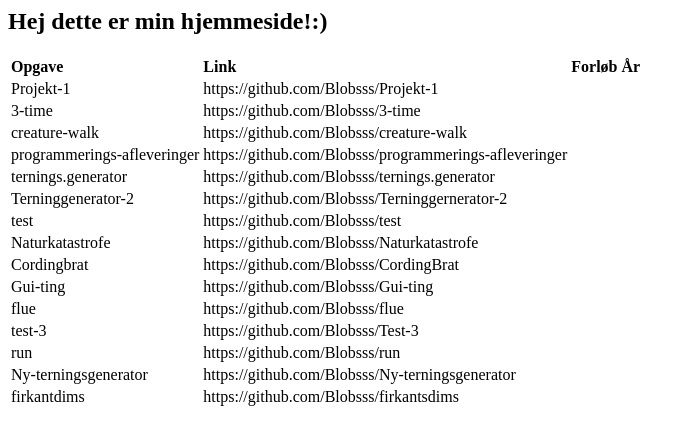
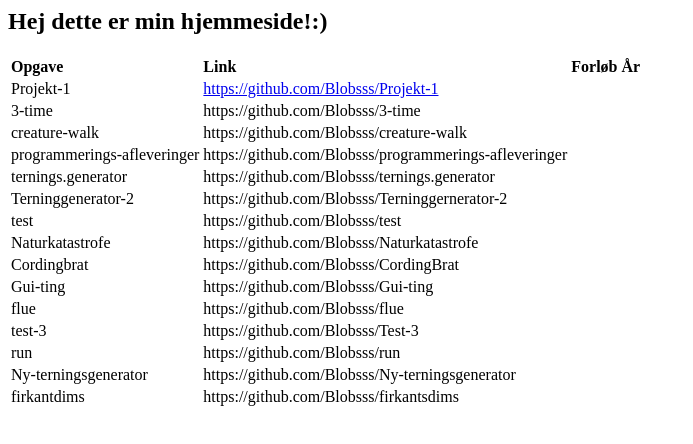
Before and after one commit to Blobsss/Blobsss.github.io, a plain HTML site: page index.html in a window 1280 px wide. Shown: the whole page, without its empty margins (0-693 px from the left). Drawn offline with Linux system fonts and the light colour scheme.

Commit message:
Update index.html

```diff
--- a/index.html
+++ b/index.html
@@ -13,7 +13,7 @@
     </tr>
     <tr>
       <td>Projekt-1</td>
-      <td>https://github.com/Blobsss/Projekt-1</td>
+      <td><a href="https://github.com/Blobsss/Projekt-1"> https://github.com/Blobsss/Projekt-1 </a></td>
        </tr>
     <tr>
       <td>3-time</td>
```
